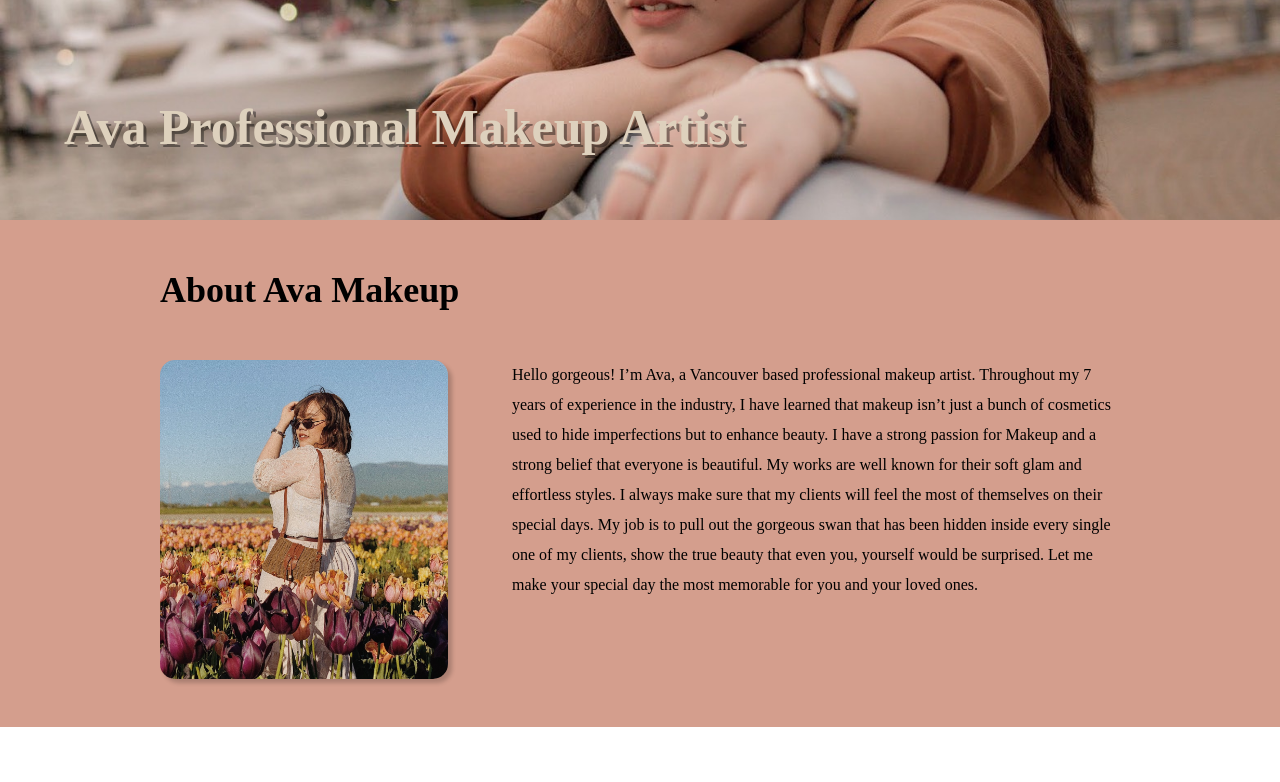
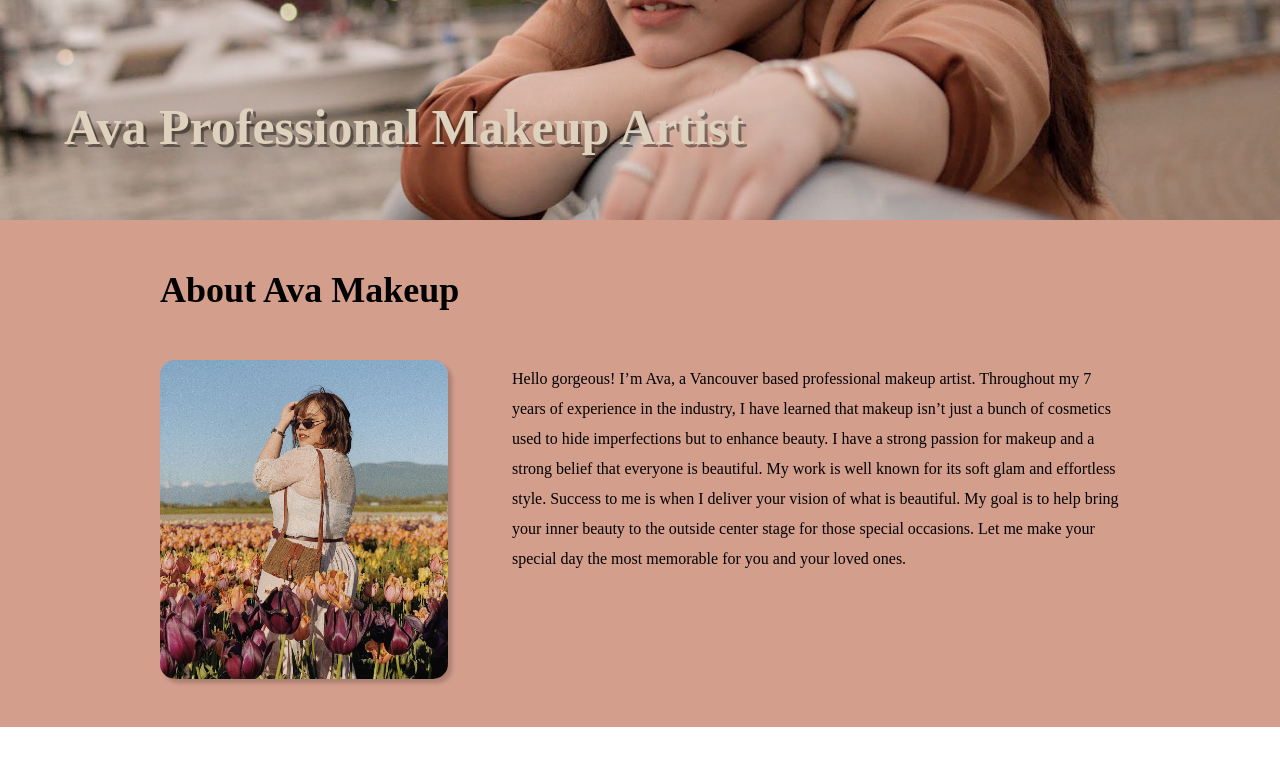
Before and after one commit to PattSuk/AvaMakeup, a React (Create React App) app in the folder client/: page / in a window 1280 px wide. Shown: the part 459-1241 px from the top of the page. Built offline with nearby package versions, Linux system fonts and the light colour scheme; a web font is replaced by a local one.

Commit message:
updated about section

```diff
--- a/client/src/components/About.js
+++ b/client/src/components/About.js
@@ -7,7 +7,7 @@ function About () {
             <div className="about__detail">
                 <img className="about__img" src={profile} alt="profile with flowers" />
                 <div className="about__text">
-                <p>Hello gorgeous! I’m Ava, a Vancouver based professional makeup artist. Throughout my 7 years of experience in the industry, I have learned that makeup isn’t just a bunch of cosmetics used to hide imperfections but to enhance beauty. I have a strong passion for Makeup and a strong belief that everyone is beautiful. My works are well known for their soft glam and effortless styles. I always make sure that my clients will feel the most of themselves on their special days. My job is to pull out the gorgeous swan that has been hidden inside every single one of my clients, show the true beauty that even you, yourself would be surprised. Let me make your special day the most memorable for you and your loved ones.</p>
+                <p>Hello gorgeous! I’m Ava, a Vancouver based professional makeup artist. Throughout my 7 years of experience in the industry, I have learned that makeup isn’t just a bunch of cosmetics used to hide imperfections but to enhance beauty. I have a strong passion for makeup and a strong belief that everyone is beautiful. My work is well known for its soft glam and effortless style. Success to me is when I deliver your vision of what is beautiful. My goal is to help bring your inner beauty to the outside center stage for those special occasions. Let me make your special day the most memorable for you and your loved ones.</p>
                 {/* <p>Fusce lectus est, tincidunt eu massa nec, elementum tristique neque. Cras sagittis turpis enim, vel porttitor neque facilisis nec. Cras mollis et orci quis maximus. Praesent at nisl pharetra, gravida metus vitae, ultricies elit. Duis dignissim viverra est id laoreet. Suspendisse rutrum blandit pellentesque. Phasellus auctor eros at euismod vulputate.</p> */}
                 </div>
             </div>
--- a/client/src/style/App.css
+++ b/client/src/style/App.css
@@ -458,7 +458,7 @@ label {
   .about__text {
     margin: 0;
     padding-left: 2.5rem;
-    padding-top: 0;
+    padding-top: 0.25rem;
   }
 }
 
--- a/client/src/style/partials/_about-section.scss
+++ b/client/src/style/partials/_about-section.scss
@@ -36,7 +36,7 @@
     @include tablet {
       margin: 0;
       padding-left: 2.5rem;
-      padding-top: 0;
+      padding-top: 0.25rem;
 
       @include desktop {
         padding-left: 4rem;
```
Also changed, not shown: 1 other file (tests, documents, lock files or other folders).
